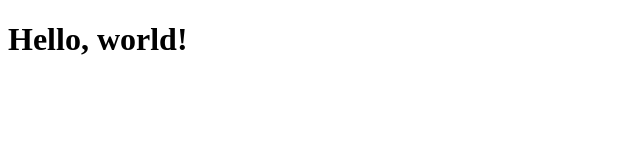
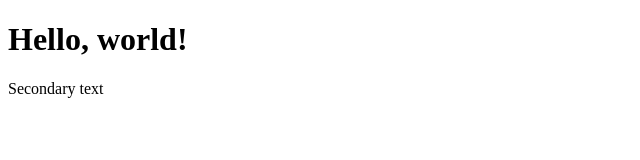
Before and after one commit to M4rkuss/autodeploy-test, a plain HTML site: page index.html in a window 1280 px wide. Shown: the whole page, without its empty margins (0-640 px from the left). Drawn offline with Linux system fonts and the light colour scheme.

Commit message:
add secondary text

```diff
--- a/index.html
+++ b/index.html
@@ -10,6 +10,7 @@
 <body>
 
 <h1>Hello, world!</h1>
+<p>Secondary text</p>
 
 </body>
 </html>
```
